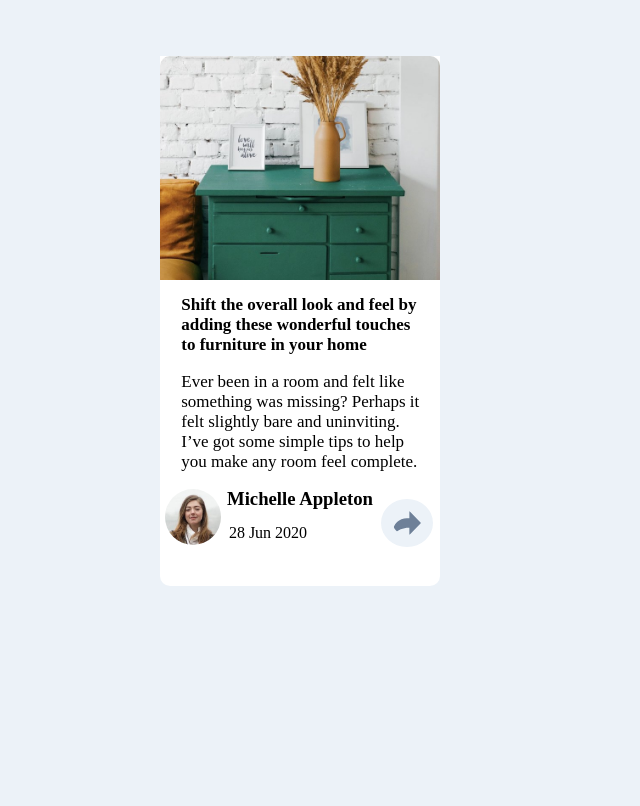
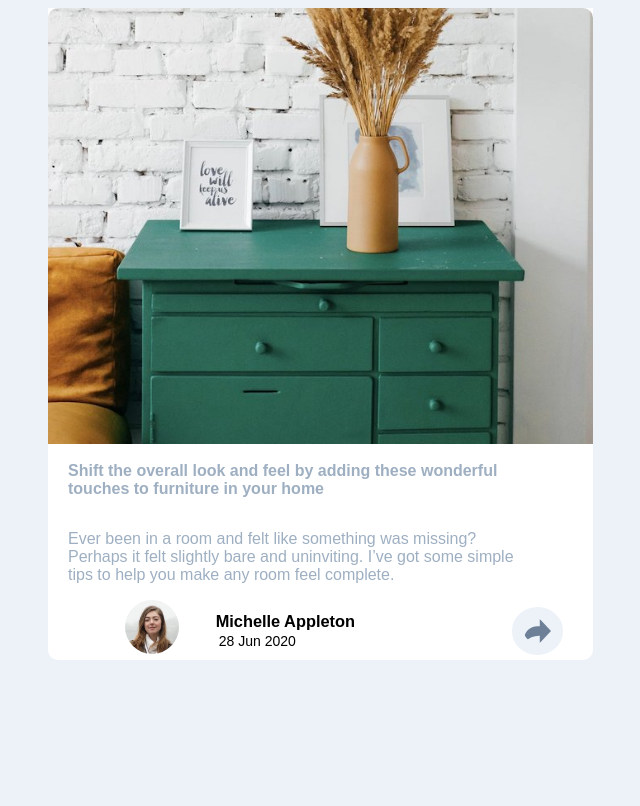
Before and after one commit to ShaunPour/article-preview-component-redux, a plain HTML site: page index.html in a window 1280 px wide. Shown: the whole page, without its empty margins (168-808 px from the left). Drawn offline with Linux system fonts and the light colour scheme.

Commit message:
extra viewport sizes done

```diff
--- a/css/style.css
+++ b/css/style.css
@@ -1,5 +1,6 @@
 body {
     background-color: hsl(210, 46%, 95%);
+    font-family: "Manrope", sans-serif;
 }
 
 main,.drawer-img,.lower-txt-div {
@@ -22,14 +23,25 @@ main {
 
 .user-img {
     border-radius: 50%;
-    width: 20%;
+    width: 16%;
 }
 
 .title,.txt {
-    font-size: 17px;
+    font-size: 14px;
     width: 85%;
     position: relative;
     left: 1.25em;
+    color: hsl(212, 23%, 69%);
+}
+
+.title {
+    padding: 3em 0 1em 0;
+}
+
+.user-div {
+    position: relative;
+    left: 0.65rem;
+    top: 1em;
 }
 
 .user-info {
@@ -39,12 +51,13 @@ main {
     align-items: center;
     justify-content: center;
     position: relative;
-    bottom: 5em;
+    bottom: 4.3em;
+    font-size: 14px;
 }
 
 .date {
     position: relative;
-    bottom: 1.3em;
+    bottom: 2em;
     right: 2em;
 }
 
@@ -52,10 +65,10 @@ main {
     border-radius: 50%;
     background-color: hsl(210, 46%, 95%);
     padding: 12px;
-    width: 10%;
+    width: 5%;
     position: relative;
-    left: 13.8em;
-    bottom: 10em;
+    left: 14.6em;
+    bottom: 8em;
 }
 
 @media (min-width: 375px) {
@@ -82,12 +95,53 @@ main {
 
 @media (min-width: 600px) {
     main {
-        left: 10em;
+        left: 1em;
+        top: 0;
+        padding-bottom: 7.6em;
+    }
+
+    .title,.txt {
+        font-size: 16px;
+    }
+
+    main,.drawer-img,.lower-txt-div {
+        max-width: 545px;
+        width: 545px;
+    }
+
+    .lower-txt-div {
+        position: relative;
+        bottom: 2.8em;
+    }
+
+    .user-img {
+        width: 10%;
+        left: 7em;
+    }
+
+    .user-info {
+        bottom: 4.5em;
+    }
+
+    .share {
+        bottom: 9.2em;
+        left: 29em;
+    }
+
+    .user-div {
+        left: -2.2em;
+        top: 0;
+    }
+}
+
+@media (min-width: 768px) {
+    main {
+        left: 6em;
     }
 }
 
 @media (min-width: 1024px) {
     main {
-        left: 20em;
+        left: 13em;
     }
 }
--- a/index.html
+++ b/index.html
@@ -3,6 +3,7 @@
 <head>
   <meta charset="UTF-8">
   <meta name="viewport" content="width=device-width, initial-scale=1.0"> <!-- displays site properly based on user's device -->
+  <link rel="import" href="https://fonts.google.com/specimen/Manrope">
   <link rel="stylesheet" href="css/style.css">
   <link rel="icon" type="image/png" sizes="32x32" href="./images/favicon-32x32.png">
 
```
